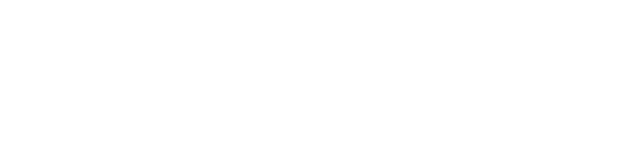
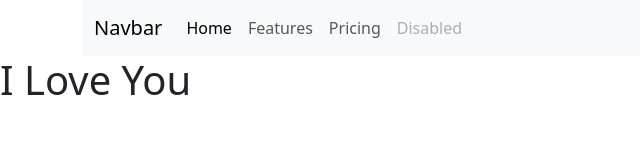
Before and after one commit to taposh25/panda-commerce, a plain HTML site: page index.html in a window 1280 px wide. Shown: the whole page, without its empty margins (0-640 px from the left). Drawn offline with nearby package versions, Linux system fonts and the light colour scheme.

Commit message:
first update

```diff
--- a/index.html
+++ b/index.html
@@ -4,8 +4,40 @@
     <meta charset="UTF-8">
     <meta name="viewport" content="width=device-width, initial-scale=1.0">
     <title>Panda-Commerce</title>
+    <link rel="stylesheet" href="" class="css">
+    <link href="https://cdn.jsdelivr.net/npm/bootstrap@5.3.3/dist/css/bootstrap.min.css" rel="stylesheet" integrity="sha384-QWTKZyjpPEjISv5WaRU9OFeRpok6YctnYmDr5pNlyT2bRjXh0JMhjY6hW+ALEwIH" crossorigin="anonymous">
+
 </head>
 <body>
+    <div class="container">
+        <nav class="navbar navbar-expand-lg bg-body-tertiary">
+            <div class="container-fluid">
+              <a class="navbar-brand" href="#">Navbar</a>
+              <button class="navbar-toggler" type="button" data-bs-toggle="collapse" data-bs-target="#navbarNav" aria-controls="navbarNav" aria-expanded="false" aria-label="Toggle navigation">
+                <span class="navbar-toggler-icon"></span>
+              </button>
+              <div class="collapse navbar-collapse" id="navbarNav">
+                <ul class="navbar-nav">
+                  <li class="nav-item">
+                    <a class="nav-link active" aria-current="page" href="#">Home</a>
+                  </li>
+                  <li class="nav-item">
+                    <a class="nav-link" href="#">Features</a>
+                  </li>
+                  <li class="nav-item">
+                    <a class="nav-link" href="#">Pricing</a>
+                  </li>
+                  <li class="nav-item">
+                    <a class="nav-link disabled" aria-disabled="true">Disabled</a>
+                  </li>
+                </ul>
+              </div>
+            </div>
+          </nav>
 
+    </div>
+    <h1>I Love You</h1>
+    <script src="https://cdn.jsdelivr.net/npm/@popperjs/core@2.11.8/dist/umd/popper.min.js" integrity="sha384-I7E8VVD/ismYTF4hNIPjVp/Zjvgyol6VFvRkX/vR+Vc4jQkC+hVqc2pM8ODewa9r" crossorigin="anonymous"></script>
+    <script src="https://cdn.jsdelivr.net/npm/bootstrap@5.3.3/dist/js/bootstrap.min.js" integrity="sha384-0pUGZvbkm6XF6gxjEnlmuGrJXVbNuzT9qBBavbLwCsOGabYfZo0T0to5eqruptLy" crossorigin="anonymous"></script>
 </body>
 </html>
```
